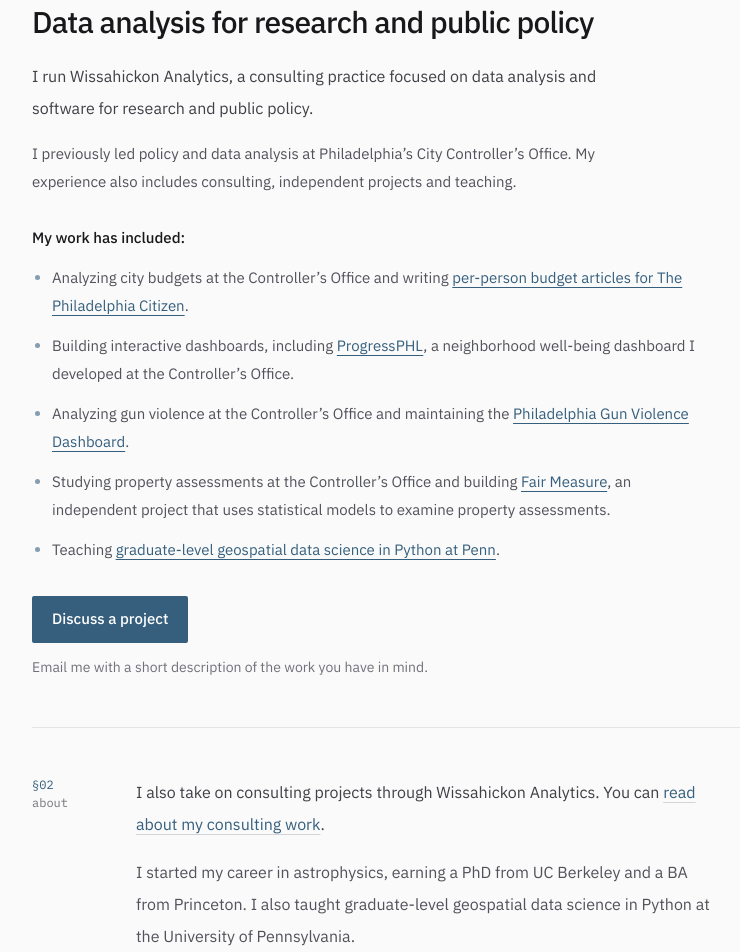
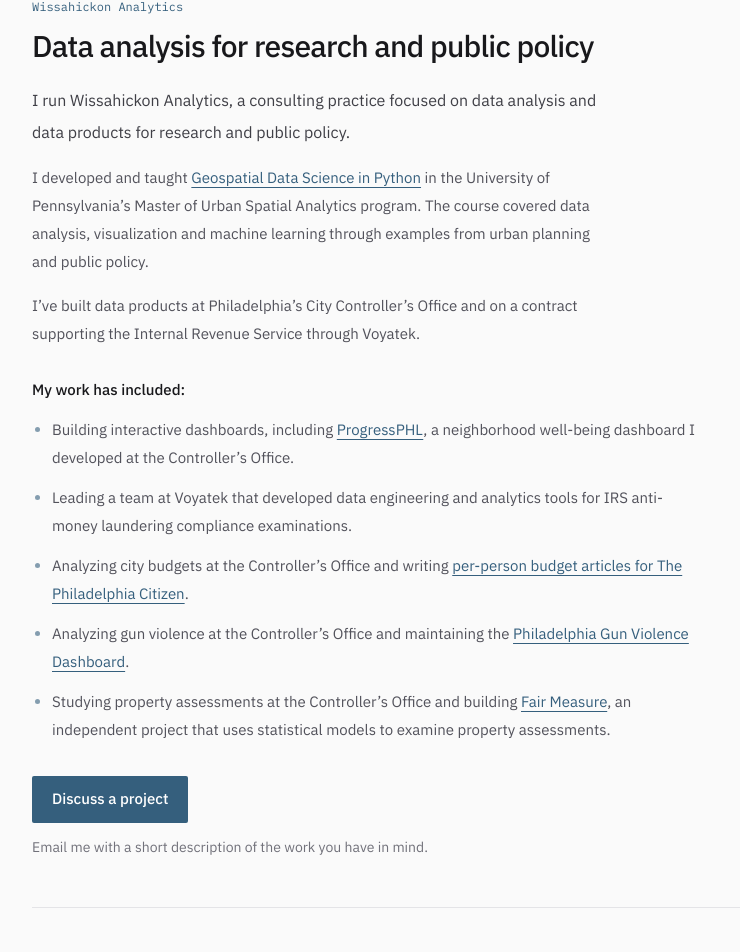
Before and after one commit to nickhand/nickhand.dev, a Vue app: page / in a window 1280 px wide. Shown: the part 1445-2397 px from the top of the page, without its empty margins (248-988 px from the left). Built offline with nearby package versions, Linux system fonts and the light colour scheme; no server answers.

Commit message:
Emphasize Penn teaching and government data-product experience

```diff
--- a/src/components/AboutSection.vue
+++ b/src/components/AboutSection.vue
@@ -16,9 +16,10 @@
         >.
       </p>
       <p class="mt-4 max-w-xl text-[16px] leading-8 text-zinc-600">
+        I developed and taught Geospatial Data Science in Python in the
+        University of Pennsylvania’s Master of Urban Spatial Analytics program.
         I started my career in astrophysics, earning a PhD from UC&nbsp;Berkeley
-        and a BA from Princeton. I also taught graduate-level geospatial data
-        science in Python at the University of Pennsylvania.
+        and a BA from Princeton.
       </p>
     </div>
   </section>
--- a/src/components/ConsultingSection.vue
+++ b/src/components/ConsultingSection.vue
@@ -8,16 +8,17 @@
   <section id="consulting" aria-labelledby="consulting-heading" class="scroll-mt-24 border-b border-zinc-200 py-12">
     <p class="font-mono text-[12px] text-ink">Wissahickon Analytics</p>
     <h2 id="consulting-heading" class="mt-3 max-w-xl text-2xl font-medium leading-tight tracking-tight text-zinc-900 sm:text-3xl">Data analysis for research and public policy</h2>
-    <p class="mt-5 max-w-xl text-[16px] leading-8 text-zinc-700">I run Wissahickon Analytics, a consulting practice focused on data analysis and software for research and public policy.</p>
-    <p class="mt-4 max-w-xl text-[15px] leading-7 text-zinc-600">I previously led policy and data analysis at Philadelphia’s City Controller’s Office. My experience also includes consulting, independent projects and teaching.</p>
+    <p class="mt-5 max-w-xl text-[16px] leading-8 text-zinc-700">I run Wissahickon Analytics, a consulting practice focused on data analysis and data products for research and public policy.</p>
+    <p class="mt-4 max-w-xl text-[15px] leading-7 text-zinc-600">I developed and taught <a class="text-ink underline underline-offset-4" href="https://musa-550-fall-2023.github.io/">Geospatial Data Science in Python</a> in the University of Pennsylvania’s Master of Urban Spatial Analytics program. The course covered data analysis, visualization and machine learning through examples from urban planning and public policy.</p>
+    <p class="mt-4 max-w-xl text-[15px] leading-7 text-zinc-600">I’ve built data products at Philadelphia’s City Controller’s Office and on a contract supporting the Internal Revenue Service through Voyatek.</p>
     <div class="mt-7 max-w-2xl text-[15px] leading-7 text-zinc-600">
       <p class="font-medium text-zinc-900">My work has included:</p>
       <ul class="mt-3 list-disc space-y-3 pl-5 marker:text-ink/60">
+        <li>Building interactive dashboards, including <a class="text-ink underline underline-offset-4" href="https://controller.phila.gov/philadelphia-audits/progressphl/">ProgressPHL</a>, a neighborhood well-being dashboard I developed at the Controller’s Office.</li>
+        <li>Leading a team at Voyatek that developed data engineering and analytics tools for IRS anti-money laundering compliance examinations.</li>
         <li>Analyzing city budgets at the Controller’s Office and writing <a class="text-ink underline underline-offset-4" href="https://thephiladelphiacitizen.org/mayor-parker-2026-budget/">per-person budget articles for The Philadelphia Citizen</a>.</li>
-        <li>Building interactive dashboards, including <a class="text-ink underline underline-offset-4" href="https://controller.phila.gov/philadelphia-audits/progressphl/">ProgressPHL</a>, a neighborhood well-being dashboard I developed at the Controller’s Office.</li>
         <li>Analyzing gun violence at the Controller’s Office and maintaining the <a class="text-ink underline underline-offset-4" href="/philly-gun-violence-map">Philadelphia Gun Violence Dashboard</a>.</li>
         <li>Studying property assessments at the Controller’s Office and building <a class="text-ink underline underline-offset-4" href="/fair-measure">Fair Measure</a>, an independent project that uses statistical models to examine property assessments.</li>
-        <li>Teaching <a class="text-ink underline underline-offset-4" href="https://musa-550-fall-2023.github.io/">graduate-level geospatial data science in Python at Penn</a>.</li>
       </ul>
     </div>
     <div class="mt-8">
--- a/src/data/work.ts
+++ b/src/data/work.ts
@@ -31,7 +31,7 @@
     title: "Geospatial Data Science in Python",
     href: "https://musa-550-fall-2023.github.io/",
     description:
-      "Course materials for a graduate course I taught at the University of Pennsylvania.",
+      "Curriculum and materials for the Python geospatial data science course I developed and taught in Penn’s Master of Urban Spatial Analytics program.",
     meta: "teaching · python · geospatial · public-policy",
   },
   {
```
